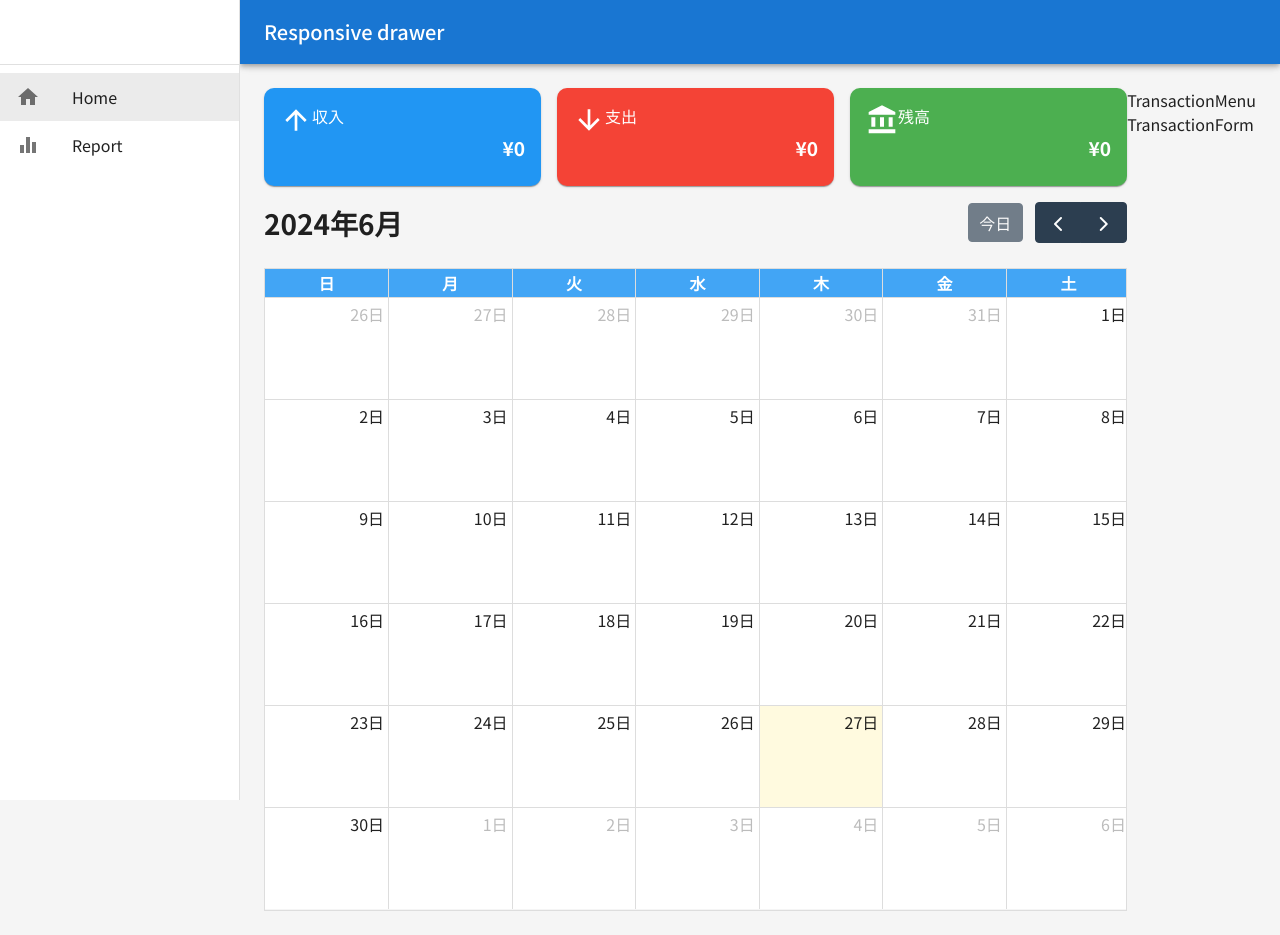
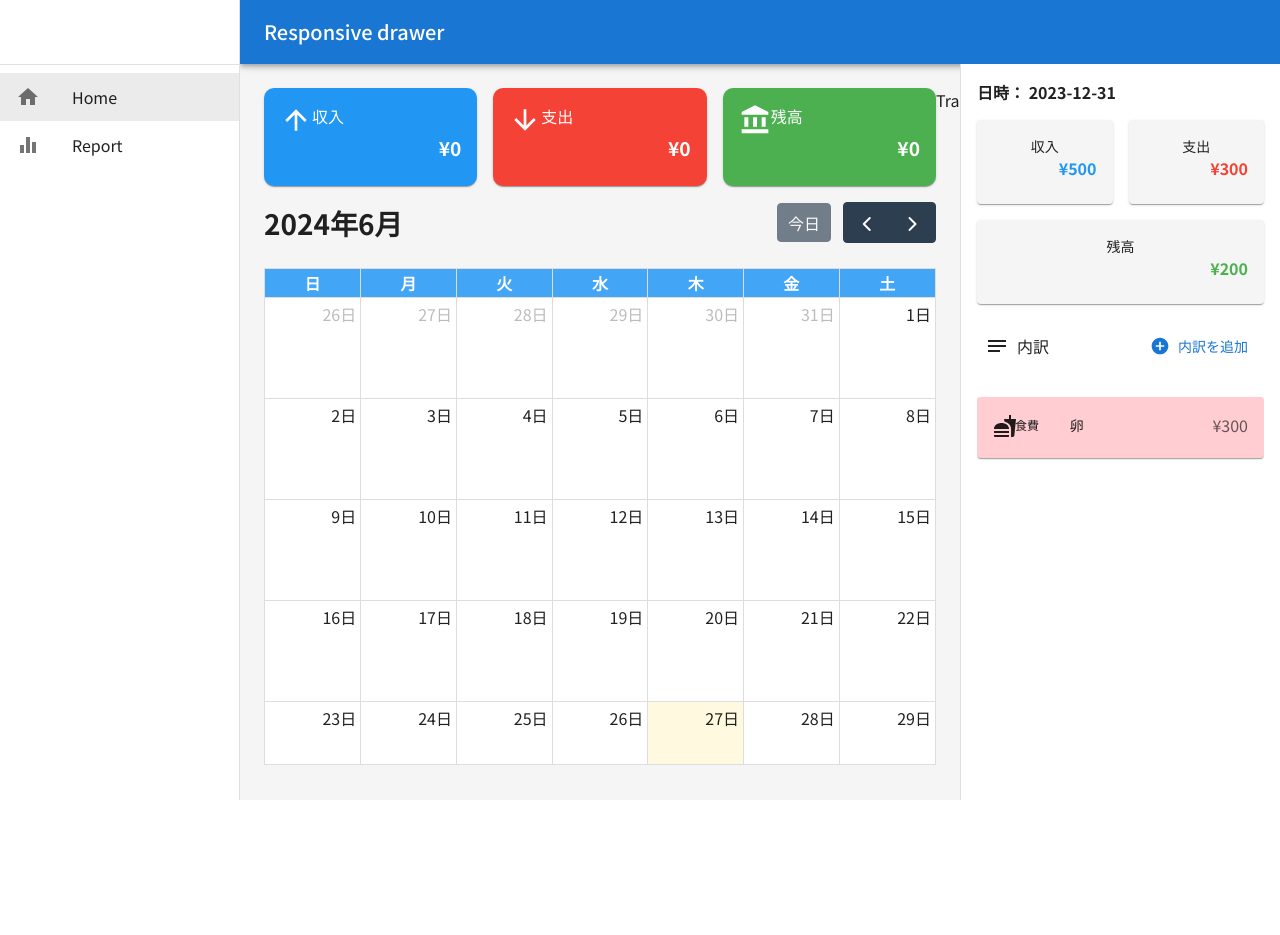
Before and after one commit to nishi240masa/account-book, a React (Create React App) app: page / in a window 1280 px wide. After the commit the page ends 800 px from the top, so only its background shows below. Built offline with nearby package versions, Linux system fonts and the light colour scheme; no server answers; the database is empty.

Commit message:
Refactor code and add comments

```diff
--- a/src/App.tsx
+++ b/src/App.tsx
@@ -25,11 +25,13 @@ function App() {
 
   const [transactions, setTransactions] = useState<Transaction[]>([]);
   // 型推論でDate型になる
+  // 初期値で今の日付を取得
   const [currentMonth, setCurrentMonth] = useState(new Date());
   // console.log(currentMonth);
   // const a = format(currentMonth, "yyyy-MM");
   // console.log(a);
 
+  // firesbaseから全部のデータを取得
   useEffect(() => {
     // awaitを使うためにasyncをつける
     // useEffectの中でasyncを使うときは即時関数を使う
@@ -63,6 +65,7 @@ function App() {
     fetchTransactions();
   }, []);
 
+  // 今月のデータだけを取得
   const monthlyTransactions = transactions.filter((transaction) => {
     // startsWithで今月のデータだけを取得
     // startsWithは文字列のメソッド,文字列が指定した文字列で始まるかどうかを判定
@@ -83,7 +86,7 @@ function App() {
           <Route path="/" element={<AppLyout />}>
             <Route
               index
-              element={<Home monthlyTransactions={monthlyTransactions} />}
+              element={<Home monthlyTransactions={monthlyTransactions} setCurrentMonth={setCurrentMonth}/>}
             />
             <Route path="/report" element={<Report />} />
             <Route path="*" element={<NoMatch />} />
--- a/src/components/Calendar.tsx
+++ b/src/components/Calendar.tsx
@@ -3,28 +3,29 @@ import FullCalendar from "@fullcalendar/react";
 import dayGridPlugin from "@fullcalendar/daygrid";
 import jaLocale from "@fullcalendar/core/locales/ja";
 import "../calendar.css";
-import { EventContentArg } from "@fullcalendar/core";
+import { DatesSetArg, EventContentArg } from "@fullcalendar/core";
 import { calculateDailyBalances } from "../utils/financeCalcukations";
 import { Balance, Transaction, CalenderContent } from "../types";
 import { formatCurrency } from "../utils/fomatting";
 
 interface CalendarProps {
   monthlyTransactions: Transaction[];
+  setCurrentMonth: React.Dispatch<React.SetStateAction<Date>>;
 }
 
-const Calendar = ({ monthlyTransactions }: CalendarProps) => {
+const Calendar = ({ monthlyTransactions, setCurrentMonth }: CalendarProps) => {
   // イベントの内容
   // 配列の中にイベントのオブジェクトを入れる
   // カレンダーに表示されるイベントの内容を設定する
-  const events = [
-    {
-      title: "Meeting",
-      start: "2024-06-20",
-      income: "¥1000",
-      expense: "¥500",
-      balance: "¥500",
-    },
-  ];
+  // const events = [
+  //   {
+  //     title: "Meeting",
+  //     start: "2024-06-20",
+  //     income: "¥1000",
+  //     expense: "¥500",
+  //     balance: "¥500",
+  //   },
+  // ];
 
   // 日付ごとの収支を計算
   const dailyBalances = calculateDailyBalances(monthlyTransactions);
@@ -68,6 +69,13 @@ const Calendar = ({ monthlyTransactions }: CalendarProps) => {
       </div>
     );
   };
+
+  // カレンダーの日付が変更されたときの処理
+  const handleDateSet = (datesetInfo: DatesSetArg) => {
+
+    // setCurrentMonth関数で現在の月をセット
+    setCurrentMonth(datesetInfo.view.currentStart);
+  };
   return (
     <FullCalendar
       locale={jaLocale}
@@ -75,6 +83,7 @@ const Calendar = ({ monthlyTransactions }: CalendarProps) => {
       initialView="dayGridMonth"
       events={calendarEvents} //カレンダーに表示されるイベントの内容
       eventContent={renderEventContent}
+      datesSet={handleDateSet}
     />
   );
 };
--- /dev/null
+++ b/src/components/DailySummary.tsx
@@ -0,0 +1,73 @@
+import { Box, Card, CardContent, Grid, Typography } from "@mui/material";
+import React from "react";
+
+const DailySummary = () => {
+  return (
+    <Box>
+      <Grid container spacing={2}>
+        {/* 収入 */}
+        {/* flex指定することで、Grid itemを親で中のCardを子としてflex boxにする */}
+        <Grid item xs={6} display={"flex"}>
+          <Card
+            sx={{ bgcolor: (theme) => theme.palette.grey[100], flexGrow: 1 }}
+          >
+            <CardContent>
+              <Typography variant="body2" noWrap textAlign="center">
+                収入
+              </Typography>
+              <Typography
+                color={(theme) => theme.palette.incomeColor.main}
+                textAlign="right"
+                fontWeight="fontWeightBold"
+                sx={{ wordBreak: "break-all" }}
+              >
+                ¥500
+              </Typography>
+            </CardContent>
+          </Card>
+        </Grid>
+        {/* 支出 */}
+        <Grid item xs={6} display={"flex"}>
+          <Card
+            sx={{ bgcolor: (theme) => theme.palette.grey[100], flexGrow: 1 }}
+          >
+            <CardContent>
+              <Typography variant="body2" noWrap textAlign="center">
+                支出
+              </Typography>
+              <Typography
+                color={(theme) => theme.palette.expenseColor.main}
+                textAlign="right"
+                fontWeight="fontWeightBold"
+                sx={{ wordBreak: "break-all" }}
+              >
+                ¥300
+              </Typography>
+            </CardContent>
+          </Card>
+        </Grid>
+        {/* 残高 */}
+        <Grid item xs={12} display={"flex"}>
+          <Card
+            sx={{ bgcolor: (theme) => theme.palette.grey[100], flexGrow: 1 }}
+          >
+            <CardContent>
+              <Typography variant="body2" noWrap textAlign="center">
+                残高
+              </Typography>
+              <Typography
+                color={(theme) => theme.palette.balanceColor.main}
+                textAlign="right"
+                fontWeight="fontWeightBold"
+                sx={{ wordBreak: "break-all" }}
+              >
+                ¥200
+              </Typography>
+            </CardContent>
+          </Card>
+        </Grid>
+      </Grid>
+    </Box>
+  );
+};
+export default DailySummary;
--- a/src/components/TransactionMenu.tsx
+++ b/src/components/TransactionMenu.tsx
@@ -1,9 +1,131 @@
-import React from 'react'
+import {
+  Box,
+  Button,
+  Card,
+  CardActionArea,
+  CardContent,
+  Drawer,
+  Grid,
+  List,
+  ListItem,
+  Stack,
+  Typography,
+} from "@mui/material";
+import React from "react";
+//アイコン
+import NotesIcon from "@mui/icons-material/Notes";
+import AddCircleIcon from "@mui/icons-material/AddCircle";
+import FastfoodIcon from "@mui/icons-material/Fastfood";
+import DailySummary from "./DailySummary";
+const TransactionMenu = () => {
+  const menuDrawerWidth = 320;
+  return (
+    <Drawer
+      sx={{
+        width: menuDrawerWidth,
+        "& .MuiDrawer-paper": {
+          width: menuDrawerWidth,
+          boxSizing: "border-box",
+          p: 2,
+          top: 64,
+          height: `calc(100% - 64px)`, // AppBarの高さを引いたビューポートの高さ
+        },
+      }}
+      variant={"permanent"} //permanentは常に表示(固定のDrawerになる)
+      anchor={"right"}
+    >
+      {/* Stackコンポーネントは子要素を均等に配置してくれる
+      spacingで間の幅を指定 */}
+      <Stack sx={{ height: "100%" }} spacing={2}>
+        {/* 日付の表示 */}
+        <Typography fontWeight={"fontWeightBold"}>日時： 2023-12-31</Typography>
 
-const TransactionMenu = () => {
-  return (
-    <div>TransactionMenu</div>
-  )
-}
+        {/* 収支の表示 */}
+        <DailySummary />
 
-export default TransactionMenu
+        {/* 内訳タイトル&内訳追加ボタン */}
+        <Box
+          sx={{
+            display: "flex",
+            justifyContent: "space-between",
+            alignItems: "center",
+            p: 1,
+          }}
+        >
+          {/* 左側のメモアイコンとテキスト */}
+          <Box display="flex" alignItems="center">
+            <NotesIcon sx={{ mr: 1 }} />
+            <Typography variant="body1">内訳</Typography>
+          </Box>
+          {/* 右側の追加ボタン */}
+          <Button startIcon={<AddCircleIcon />} color="primary">
+            内訳を追加
+          </Button>
+        </Box>
+        {/* 取引追加エリア */}
+        <Box sx={{ flexGrow: 1, overflowY: "auto" }}>
+          {/* ulタグみたいなやつ */}
+          <List aria-label="取引履歴">
+            <Stack spacing={2}>
+              {/* 取引のリスト */}
+              <ListItem disablePadding>
+                {/* 中身はカードで表示 */}
+                <Card
+                  sx={{
+                    width: "100%",
+                    // 背景色をthemeで作った色に変更
+                    backgroundColor: (theme) =>
+                      theme.palette.expenseColor.light,
+                  }}
+                >
+                  <CardActionArea>
+                    <CardContent>
+                      <Grid
+                        container
+                        spacing={1}
+                        alignItems="center"
+                        wrap="wrap"
+                      >
+                        <Grid item xs={1}>
+                          {/* icon */}
+                          <FastfoodIcon />
+                        </Grid>
+                        <Grid item xs={2.5}>
+                          <Typography
+                            variant="caption"
+                            display="block"
+                            gutterBottom
+                          >
+                            食費
+                          </Typography>
+                        </Grid>
+                        <Grid item xs={4}>
+                          <Typography variant="body2" gutterBottom>
+                            卵
+                          </Typography>
+                        </Grid>
+                        <Grid item xs={4.5}>
+                          <Typography
+                            gutterBottom
+                            textAlign={"right"}
+                            color="text.secondary"
+                            sx={{
+                              wordBreak: "break-all",
+                            }}
+                          >
+                            ¥300
+                          </Typography>
+                        </Grid>
+                      </Grid>
+                    </CardContent>
+                  </CardActionArea>
+                </Card>
+              </ListItem>
+            </Stack>
+          </List>
+        </Box>
+      </Stack>
+    </Drawer>
+  );
+};
+export default TransactionMenu;
--- a/src/pages/Home.tsx
+++ b/src/pages/Home.tsx
@@ -4,18 +4,28 @@ import Calendar from "../components/Calendar";
 import TransactionMenu from "../components/TransactionMenu";
 import TransactionForm from "../components/TransactionForm";
 import { Transaction } from "../types";
+import { useState } from "react";
+import { format } from "date-fns";
 
 interface HomeProps {
   monthlyTransactions: Transaction[];
+  setCurrentMonth: React.Dispatch<React.SetStateAction<Date>>;
 }
 
-const Home = ({ monthlyTransactions }: HomeProps) => {
+const Home = ({ monthlyTransactions, setCurrentMonth }: HomeProps) => {
+  // 今日の日付を取得
+  // date-fnsのformat関数を使って日付をフォーマット
+  const today = format(new Date(), "yyyy-MM-dd");
+  const [currentDay, setCurrentDay] = useState();
   return (
     <Box sx={{ display: "flex" }}>
       {/* 左側に表示するコンテンツ */}
       <Box sx={{ flexGrow: 1 }}>
-        <MonthlySummary monthlyTransactions = {monthlyTransactions} />
-        <Calendar monthlyTransactions = {monthlyTransactions} />
+        <MonthlySummary monthlyTransactions={monthlyTransactions} />
+        <Calendar
+          monthlyTransactions={monthlyTransactions}
+          setCurrentMonth={setCurrentMonth}
+        />
       </Box>
       {/* 右側に表示するコンテンツ */}
       <Box>
```
